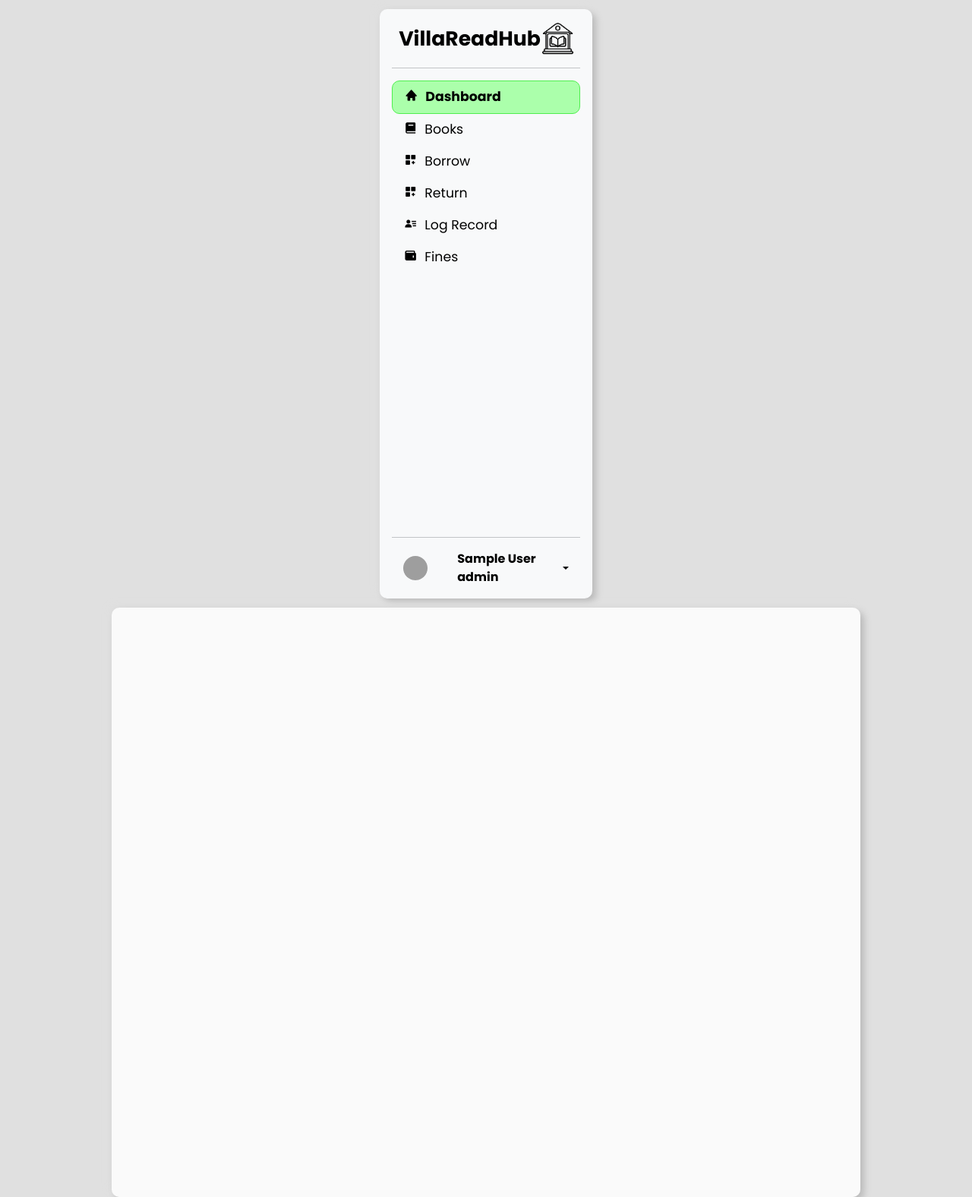
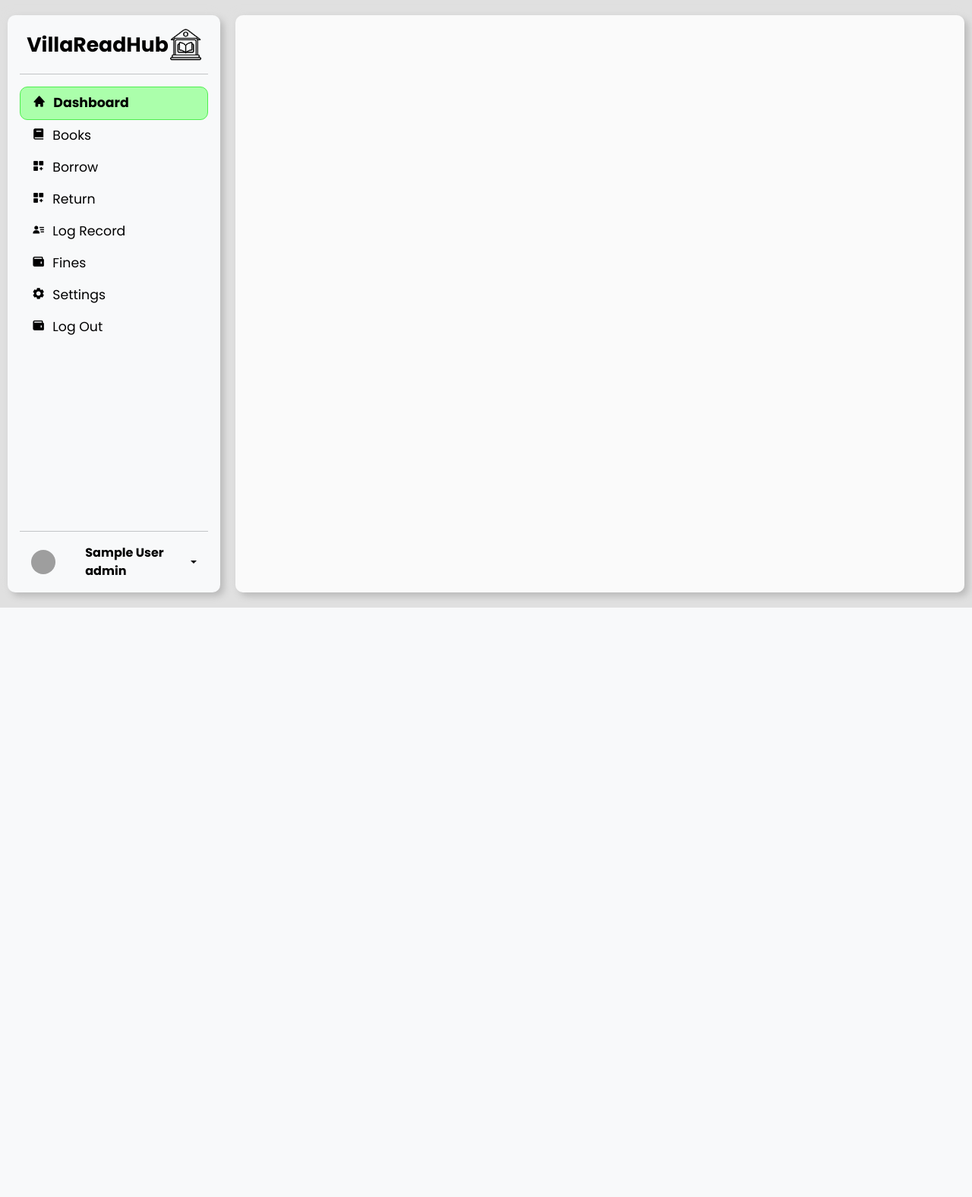
Before and after one commit to blanciadev/newlib-1, a PHP site: page /staff/staff_dashboard.php in a window 1280 px wide. Shown: the whole page at 76% size. After the commit the page ends 800 px from the top, so only its background shows below. Run offline with PHP 8.4, Linux system fonts and the light colour scheme; the visitor is signed in with stand-in values (Sample User, id 1); grey boxes are pictures that could not be loaded.

Commit message:
update staff dashboard

```diff
--- a/staff/staff.css
+++ b/staff/staff.css
@@ -7,12 +7,11 @@ body{
     align-items: center;
     justify-content: center;
     flex-wrap: wrap;
-    flex-direction: row;
+    flex-direction: column;
 }
 .bg-body-tertiary{
-    width: 300px;
-    height: 97%;
-    margin: 12px;
+    width: 22%;
+    height: 95%;
     border-radius: 10px;
     box-shadow:  5px 5px 10px #bababa,
     -5px -5px 10px #dfdfdf;
@@ -44,11 +43,10 @@ li.nav-item.active {
 }
 .active{
     --bs-dropdown-link-active-bg: #48ff57;
-    color: black;
 }
 .board{
-    width: 77%;
-    height: 97%;
+    width: 75%;
+    height: 95%;
     border-radius: 10px;
     background: #ffffffd4;
     box-shadow:  5px 5px 10px #bababa,
--- a/staff/staff_dashboard.php
+++ b/staff/staff_dashboard.php
@@ -31,6 +31,8 @@ include '../auth.php';
         <li class="nav-item"> <a href="./staff_return.php" class="nav-link link-body-emphasis"><i class='bx bxs-customize'></i>Return</a> </li>
         <li class="nav-item"> <a href="./staff_log.php" class="nav-link link-body-emphasis"><i class='bx bxs-user-detail'></i>Log Record</a> </li>
         <li class="nav-item"> <a href="./staff_fines.php" class="nav-link link-body-emphasis"><i class='bx bxs-wallet'></i>Fines</a> </li>
+        <li class="nav-item"> <a href="./staff_fines.php" class="nav-link link-body-emphasis"><i class='bx bxs-cog'></i>Settings</a> </li>
+        <li class="nav-item"> <a href="./staff_fines.php" class="nav-link link-body-emphasis"><i class='bx bxs-wallet'></i>Log Out</a> </li>
         </ul>
         <hr>
         <div class="dropdown"><!--dropdown container-->
```
